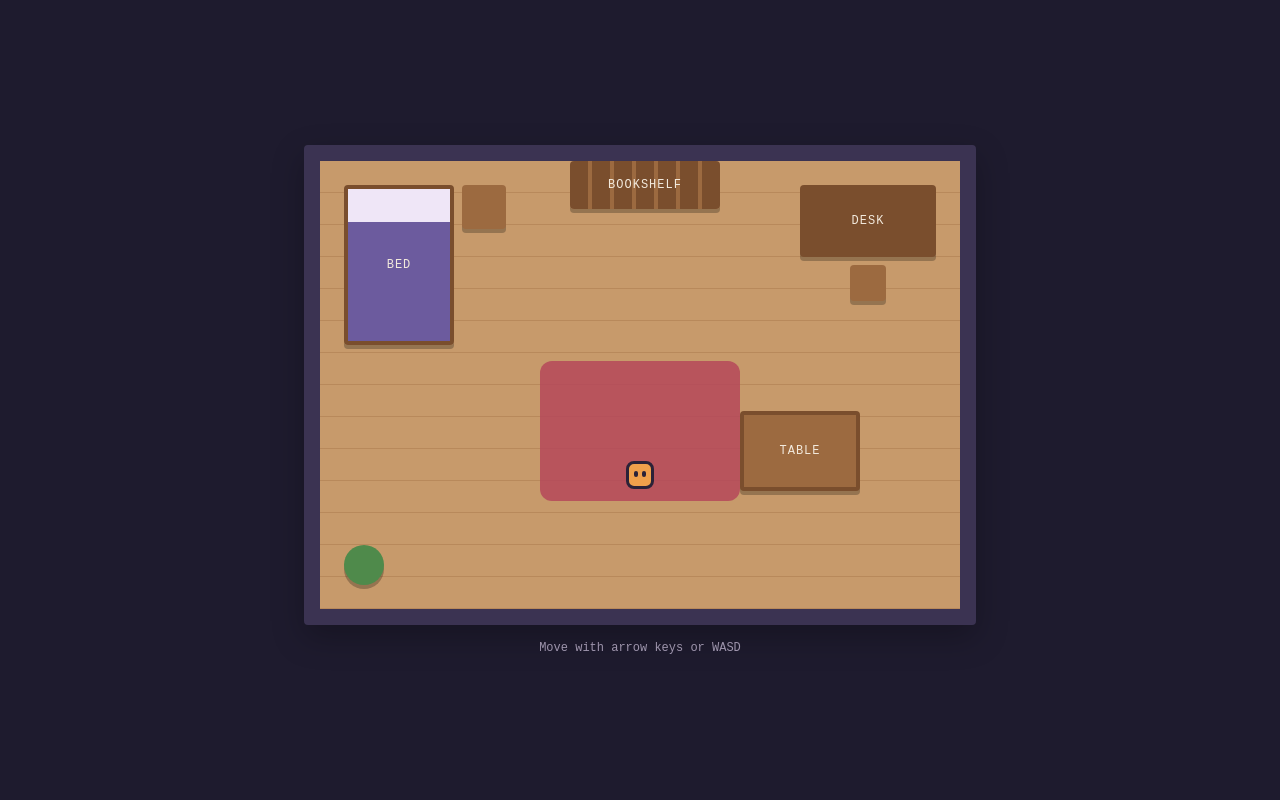
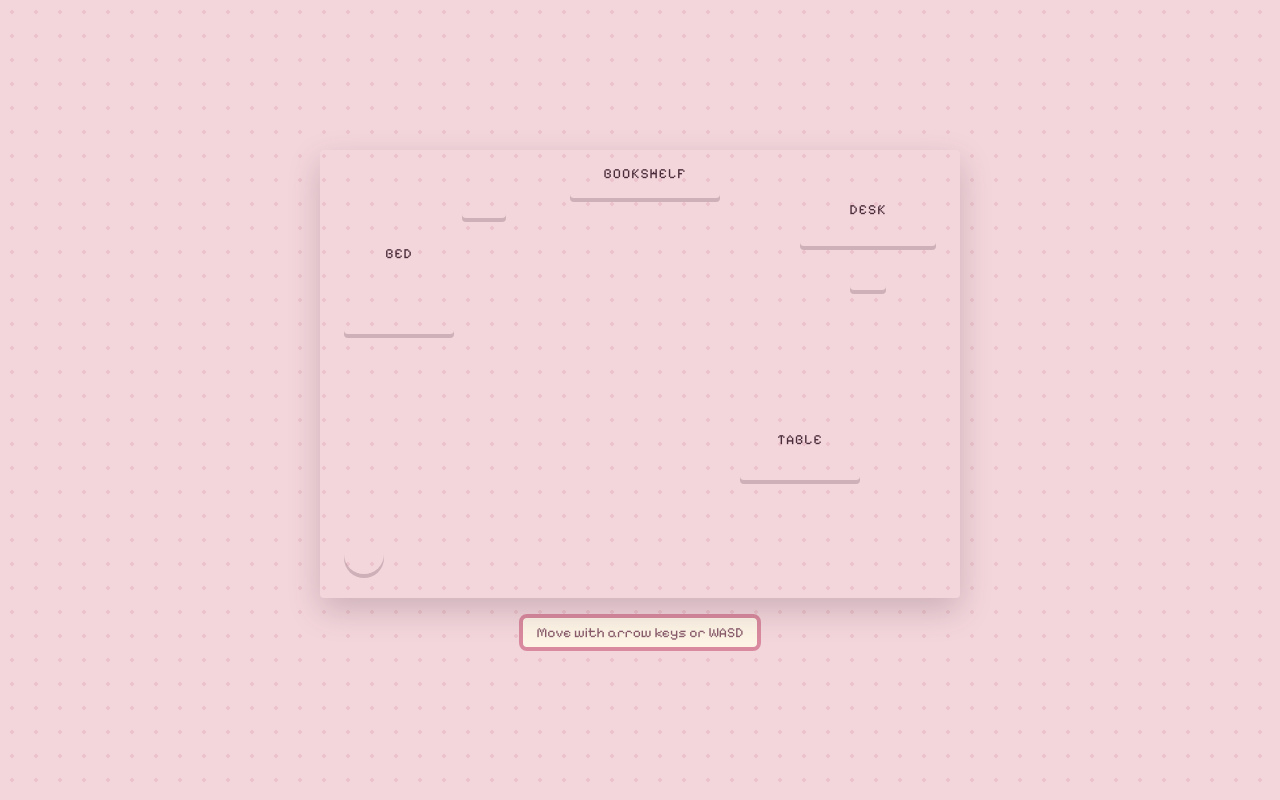
Before and after one commit to bergumguro-prog/Game, a Flask app: page / in a window 1280 px wide. Run offline with Flask 3, Linux system fonts and the light colour scheme.

Commit message:
Add pastel pixel-art theme colors and Pixelify Sans font

```diff
--- a/static/css/base.css
+++ b/static/css/base.css
@@ -8,7 +8,9 @@
 body {
   margin: 0;
   min-height: 100vh;
-  background: var(--color-background);
+  background-color: var(--color-background);
+  background-image: radial-gradient(var(--color-background-dots) 2px, transparent 2px);
+  background-size: 24px 24px;
   color: var(--color-text);
   font-family: var(--font-main);
   font-size: var(--font-size-base);
@@ -25,8 +27,13 @@ body {
   padding: 16px;
 }
 
+/* Small cream label with a pink border, used for hints. */
 .hint {
   margin: 0;
+  padding: 6px 14px;
+  background: var(--color-panel);
+  border: 4px solid var(--color-panel-border);
+  border-radius: 8px;
   color: var(--color-text-muted);
   font-size: var(--font-size-small);
 }
--- a/static/css/theme.css
+++ b/static/css/theme.css
@@ -1,31 +1,62 @@
-/* Theme: every color and font in the game. Change the look here. */
+/* Theme: every color and font in the game. Change the look here.
+   Cozy pastel pink + mint pixel art (see CLAUDE.md -> Aesthetic). */
+
+@font-face {
+  font-family: "Pixelify Sans";
+  src: url("../fonts/PixelifySans.ttf") format("truetype");
+  font-weight: 400 700;
+  font-display: swap;
+}
+
 :root {
-  /* Page */
-  --color-background: #1e1b2e;
-  --color-text: #f2e9dc;
-  --color-text-muted: #a99fb8;
+  /* Page and UI */
+  --color-background: #f3d6dc;
+  --color-background-dots: #ecc3cc;
+  --color-text: #4a2c3a;
+  --color-text-muted: #8a5d6c;
+  --color-panel: #fdf4e6;
+  --color-panel-border: #d98a9e;
+  --color-shadow: rgba(74, 44, 58, 0.22);
 
-  /* Room */
-  --color-wall: #3b3352;
-  --color-floor: #c79a6b;
-  --color-floor-line: #b8895b;
-  --color-shadow: rgba(0, 0, 0, 0.25);
+  /* Room frame (the thick border around the room) */
+  --color-frame: #f2c3cd;
+  --color-frame-light: #fbe2e7;
+  --color-frame-dark: #d1899b;
 
-  /* Furniture */
-  --color-wood: #7a4e2d;
-  --color-wood-light: #9c6a40;
-  --color-bed: #6c5b9e;
-  --color-pillow: #efe6f7;
-  --color-rug: #b5485a;
-  --color-plant: #4f8a4b;
-  --color-object-label: #f2e9dc;
-
-  /* Player */
-  --color-player: #f0a04b;
-  --color-player-outline: #2b2238;
+  /* Pixel-art palette. Each letter in room/sprites.py maps to one of these. */
+  --px-outline: #4a2c3a;
+  --px-pink: #f4a6b8;
+  --px-pink-dark: #d9788f;
+  --px-pink-light: #fbd3dc;
+  --px-rose: #e2556f;
+  --px-cherry: #c8323f;
+  --px-mint: #9fd8c1;
+  --px-mint-dark: #6fb39b;
+  --px-mint-light: #d3f0e3;
+  --px-leaf: #74b35f;
+  --px-leaf-dark: #4a8650;
+  --px-cream: #fbf1dc;
+  --px-cream-dark: #e3cfab;
+  --px-white: #fffaf4;
+  --px-wood: #9a5f3c;
+  --px-wood-dark: #6e3f28;
+  --px-wood-light: #c08356;
+  --px-yellow: #ffe28a;
+  --px-fire: #ff9a3c;
+  --px-lavender: #b9a3e0;
+  --px-skin: #f5c9a8;
+  --px-hair: #7a4a32;
+  --px-hair-dark: #5a3324;
+  --px-stone: #e8d3bb;
+  --px-stone-dark: #c4a88c;
+  --px-floor: #a8694a;
+  --px-floor-alt: #b87a55;
+  --px-floor-line: #7d4a33;
+  --px-wall: #f8c9d3;
+  --px-wall-speckle: #f0a9ba;
 
   /* Fonts */
-  --font-main: "Courier New", Courier, monospace;
-  --font-size-base: 16px;
-  --font-size-small: 12px;
+  --font-main: "Pixelify Sans", "Courier New", monospace;
+  --font-size-base: 18px;
+  --font-size-small: 14px;
 }
```
Also changed, not shown: static/fonts/OFL.txt (added, +93 -0 lines), static/fonts/PixelifySans.ttf (added).
